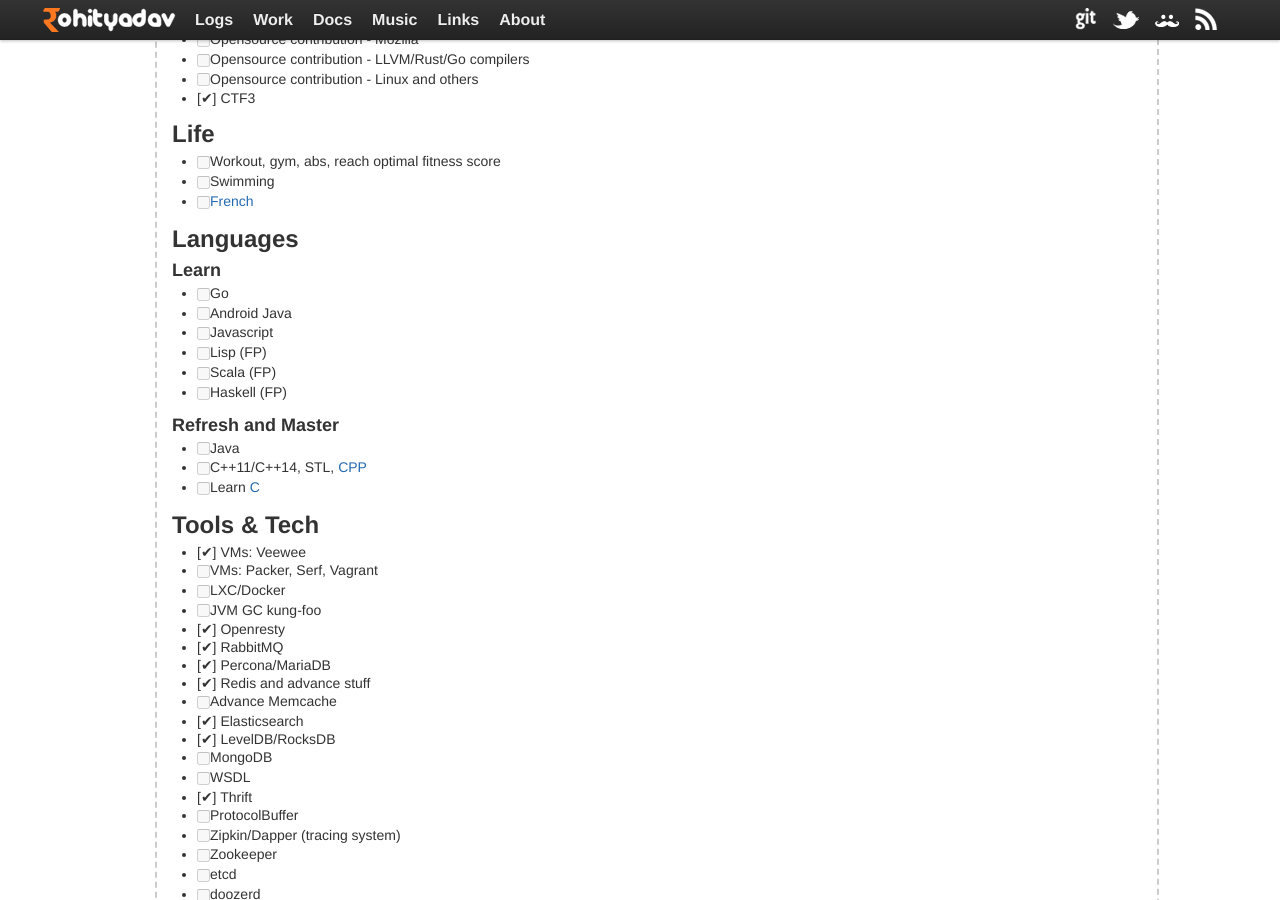
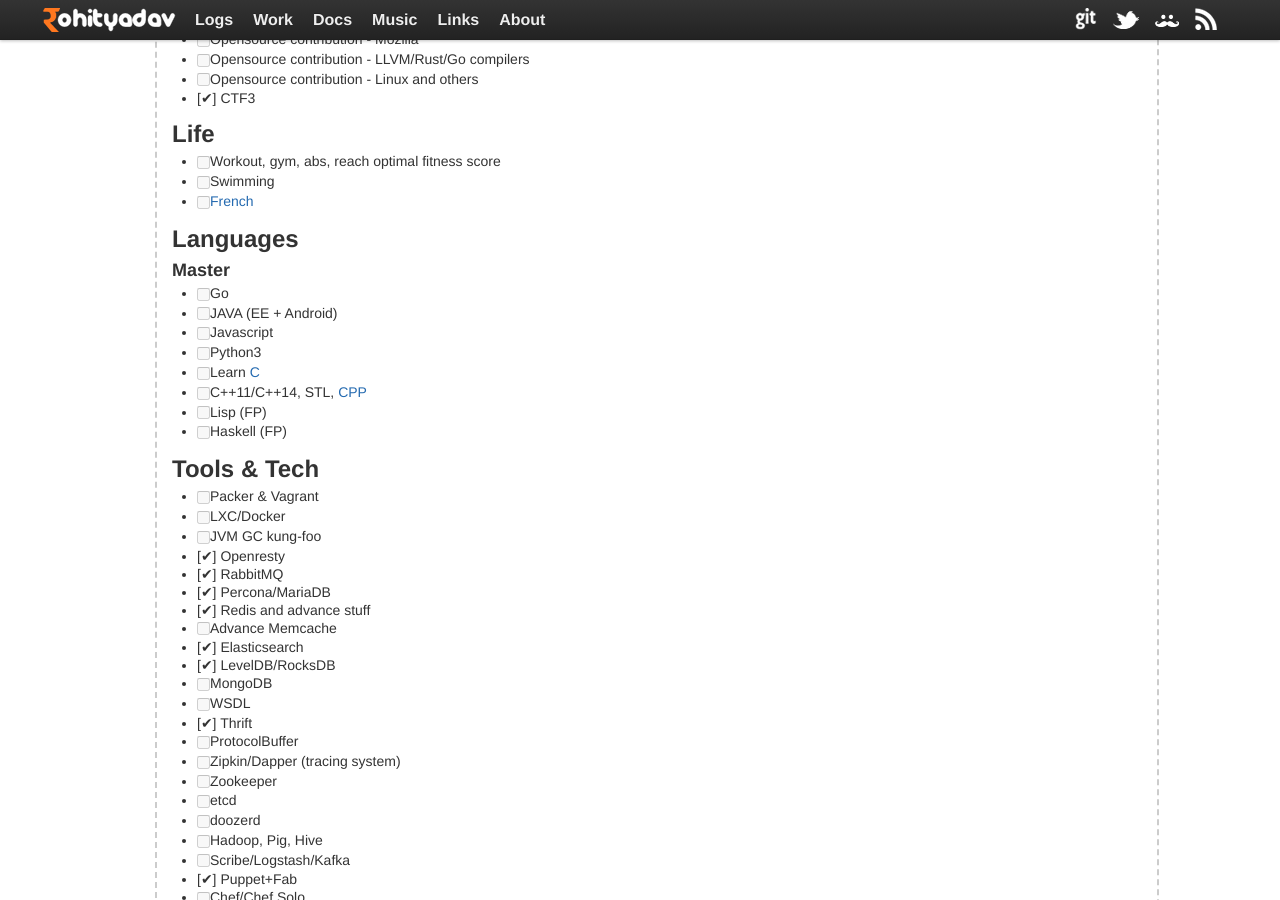
Before and after one commit to rohityadavcloud/rohityadavcloud.github.io, a Jekyll site: the page built from kaizen/index.markdown, in a window 1280 px wide and 900 px high, scrolled down 360 px. Built offline with Jekyll 4.4.1, drawn with Linux system fonts in a browser that asks for light colours; Markdown is read by kramdown in place of the engine named in the settings.

Commit message:
kaizen: updates
Signed-off-by: Rohit Yadav <bhaisaab@baagi.org>

```diff
--- a/kaizen/index.markdown
+++ b/kaizen/index.markdown
@@ -30,24 +30,20 @@
 
 ## Languages
 
-### Learn
+### Master
 
 - [ ] Go
-- [ ] Android Java
+- [ ] JAVA (EE + Android)
 - [ ] Javascript
+- [ ] Python3
+- [ ] Learn [C](http://c.learncodethehardway.org/book)
+- [ ] C++11/C++14, STL, [CPP](http://www.learncpp.com)
 - [ ] Lisp (FP)
-- [ ] Scala (FP)
 - [ ] Haskell (FP)
-
-### Refresh and Master
-- [ ] Java
-- [ ] C++11/C++14, STL, [CPP](http://www.learncpp.com)
-- [ ] Learn [C](http://c.learncodethehardway.org/book)
 
 ## Tools & Tech
 
-- [✔] VMs: Veewee
-- [ ] VMs: Packer, Serf, Vagrant
+- [ ] Packer & Vagrant
 - [ ] LXC/Docker
 - [ ] JVM GC kung-foo
 - [✔] Openresty
```
